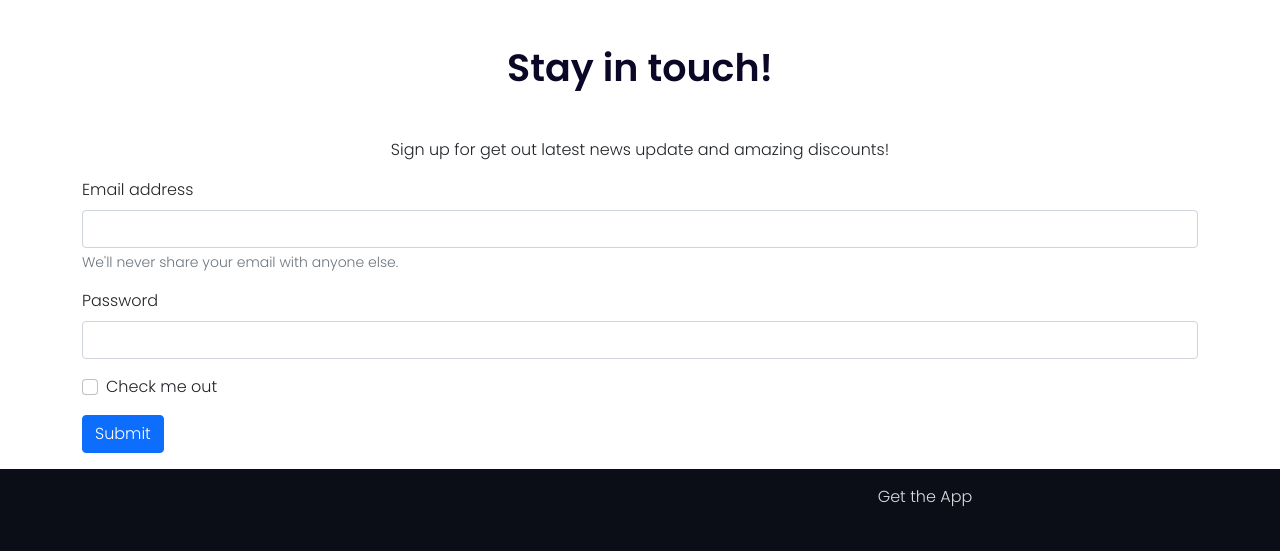
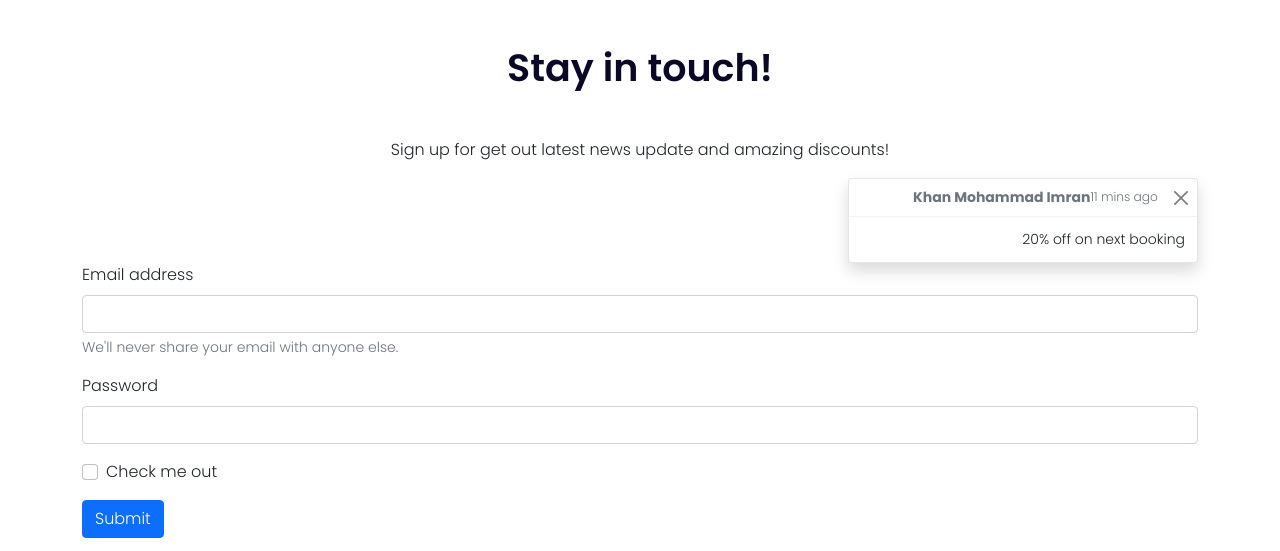
Before and after one commit to khanmohammadimran/convention-center-bootstrap-website, a plain HTML site: page index.html in a window 1280 px wide. Shown: the part 1539-2090 px from the top of the page. Drawn offline with nearby package versions, Linux system fonts and the light colour scheme.

Commit message:
toast updated

```diff
--- a/index.html
+++ b/index.html
@@ -259,6 +259,16 @@
                     <p>Sign up for get out latest news update and amazing discounts!</p>
                 </div>
                 <div class="signup-form">
+                    <div class="toast show ms-auto" role="alert" aria-live="assertive" aria-atomic="true">
+                        <div class="toast-header">
+                            <strong class="ms-auto">Khan Mohammad Imran</strong>
+                            <small>11 mins ago</small>
+                            <button type="button" class="btn-close" data-bs-dismiss="toast" aria-label="Close"></button>
+                        </div>
+                        <div class="toast-body text-end">
+                            20% off on next booking
+                        </div>
+                    </div>
                     <form>
                         <div class="mb-3">
                             <label for="exampleInputEmail1" class="form-label">Email address</label>
```
